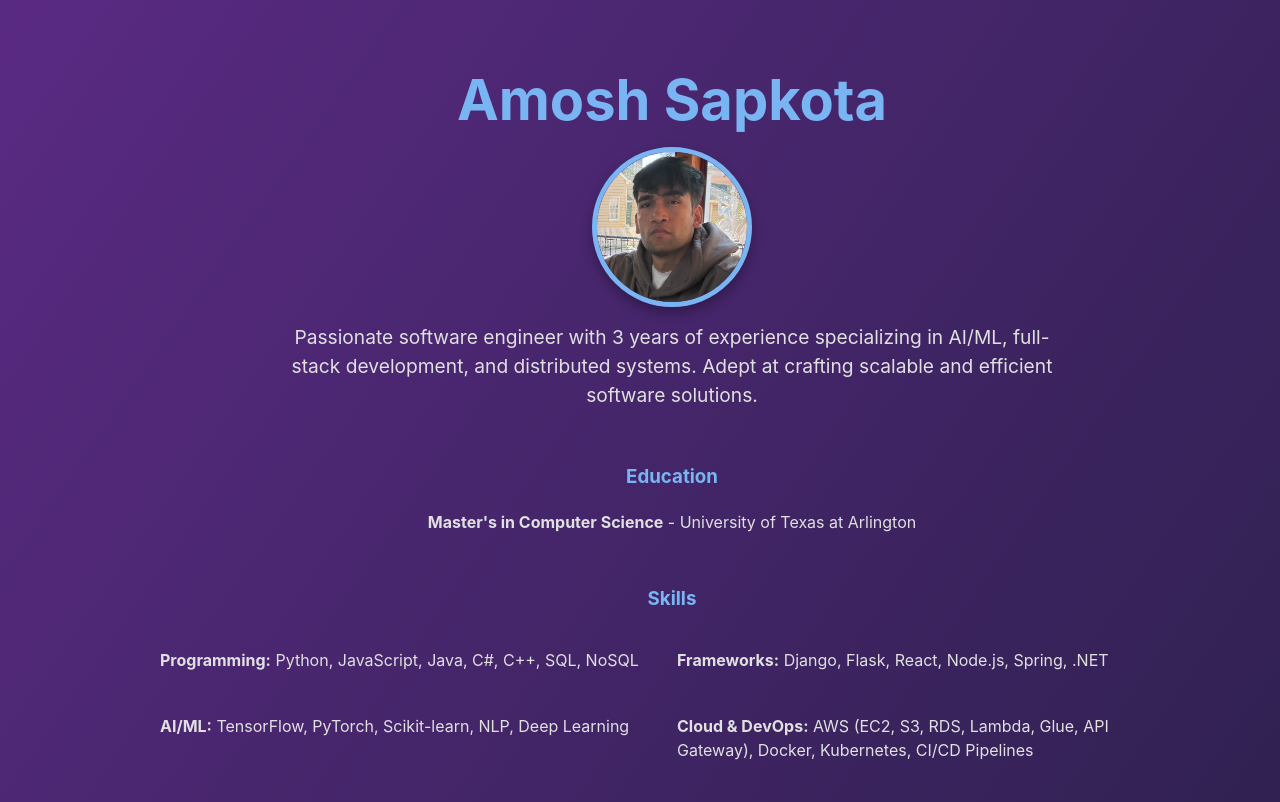
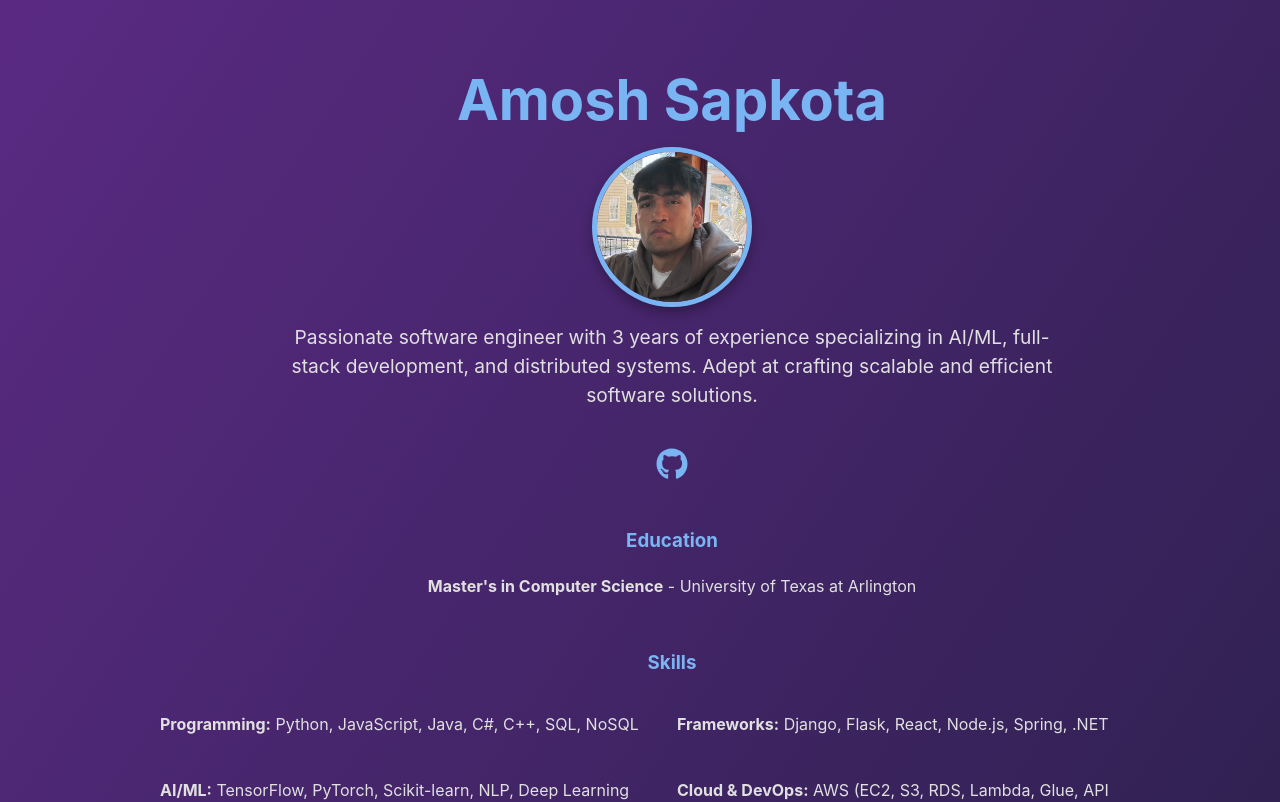
Before and after one commit to AmoshSapkota/portfolio, a React (Vite) app: page / in a window 1280 px wide. Shown: the top 802 px of the page. Built offline with nearby package versions, Linux system fonts and the light colour scheme.

Commit message:
added github logo

```diff
--- a/src/App.jsx
+++ b/src/App.jsx
@@ -66,6 +66,15 @@ export default function Portfolio() {
           Passionate software engineer with 3 years of experience specializing in AI/ML, full-stack development, and distributed systems.
           Adept at crafting scalable and efficient software solutions.
         </p>
+        {/* Social Media Buttons */}
+        <div style={{ display: 'flex', gap: '1rem', marginTop: '1rem' }}>
+          {/*<a href="https://www.linkedin.com/in/amosh-sapkota-991812209" target="_blank" rel="noopener noreferrer" style={{ color: '#79B4F3', fontSize: '2rem' }}>
+            <FaLinkedin />
+          </a> */}
+          <a href="https://github.com/AmoshSapkota" target="_blank" rel="noopener noreferrer" style={{ color: '#79B4F3', fontSize: '2rem' }}>
+            <FaGithub />
+          </a>
+        </div>
         <div style={{ marginTop: '1rem', width: '80%', textAlign: 'center' }}>
           <h3 style={{ color: '#79B4F3' }}>Education</h3>
           <p style={{ color: '#E0E0E0' }}>
```
